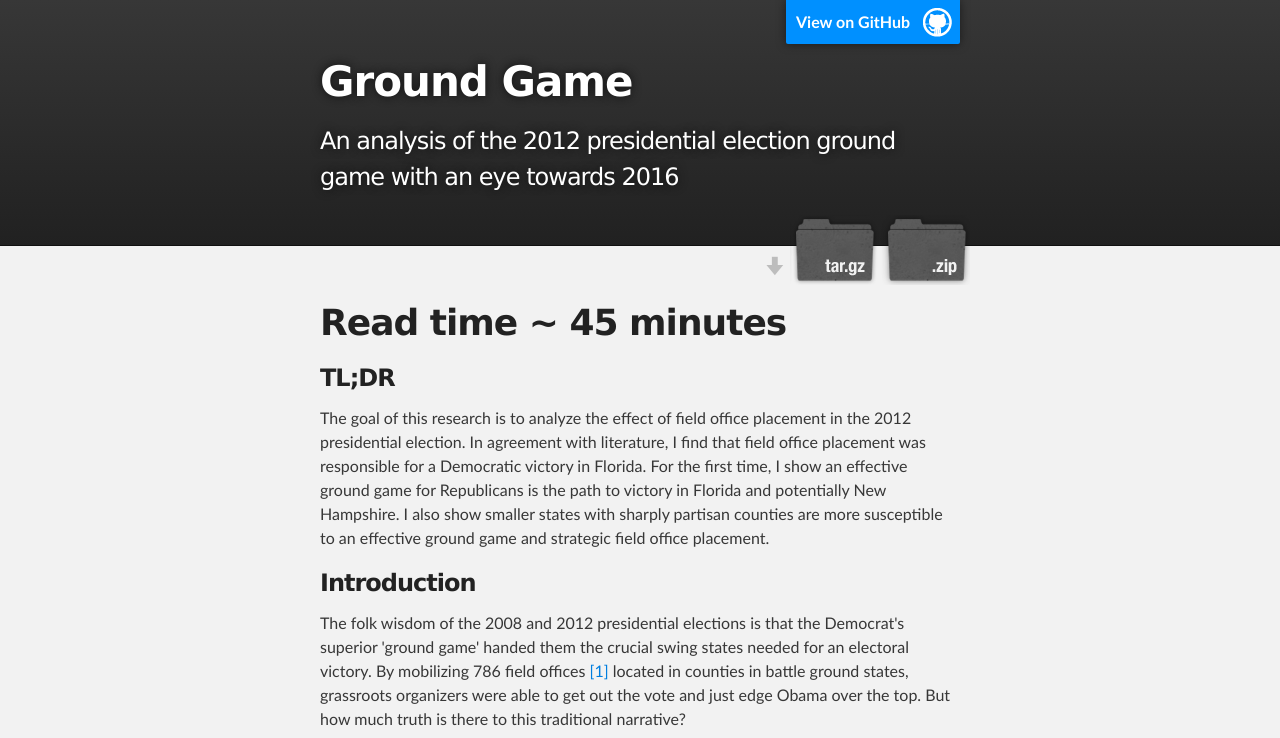
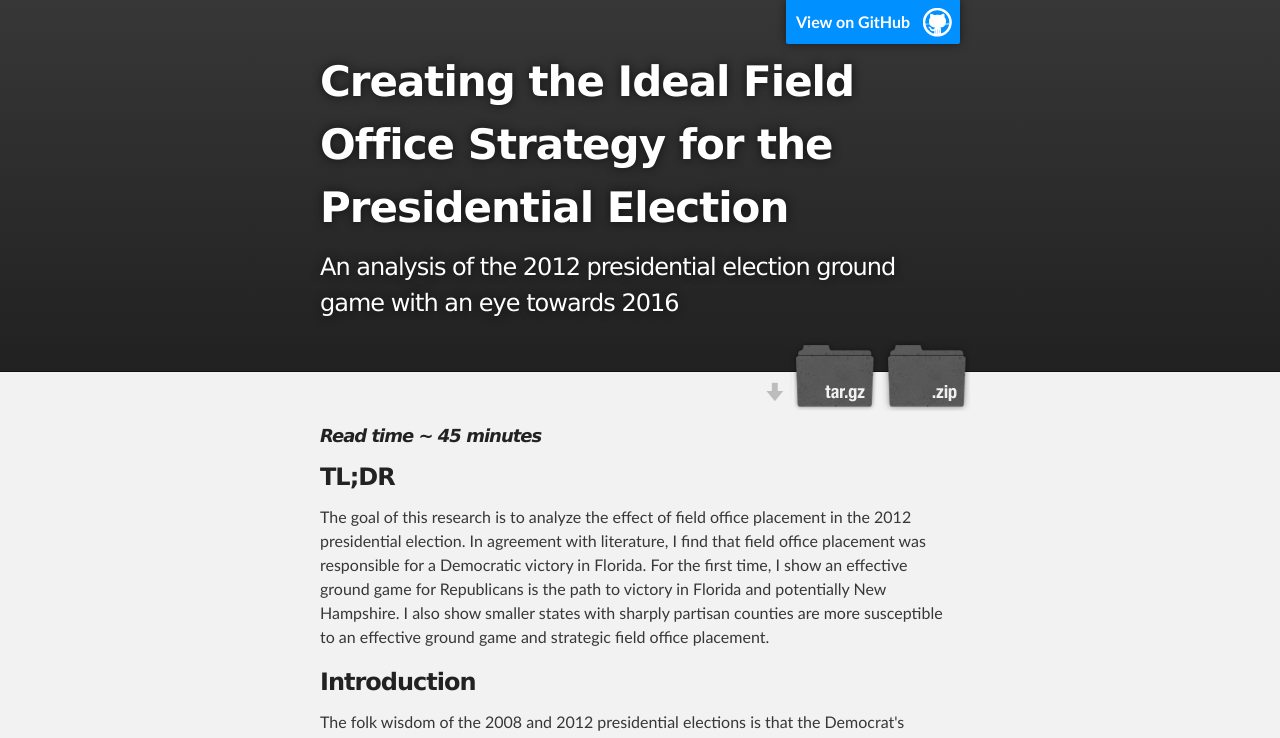
Before and after one commit to SGShuman/ground_game, a plain HTML site: page index.html in a window 1280 px wide. Shown: the top 738 px of the page. Drawn offline with Linux system fonts and the light colour scheme.

Commit message:
Create gh-pages branch via GitHub

```diff
--- a/index.html
+++ b/index.html
@@ -4,11 +4,11 @@
   <head>
     <meta charset='utf-8'>
     <meta http-equiv="X-UA-Compatible" content="chrome=1">
-    <meta name="description" content="Ground Game : An analysis of the 2012 presidential election ground game with an eye towards 2016">
+    <meta name="description" content="Creating the Ideal Field Office Strategy for the Presidential Election : An analysis of the 2012 presidential election ground game with an eye towards 2016">
 
     <link rel="stylesheet" type="text/css" media="screen" href="stylesheets/stylesheet.css">
 
-    <title>Ground Game</title>
+    <title>Creating the Ideal Field Office Strategy for the Presidential Election</title>
   </head>
 
   <body>
@@ -18,7 +18,7 @@
         <header class="inner">
           <a id="forkme_banner" href="https://github.com/SGShuman/ground_game">View on GitHub</a>
 
-          <h1 id="project_title">Ground Game</h1>
+          <h1 id="project_title">Creating the Ideal Field Office Strategy for the Presidential Election</h1>
           <h2 id="project_tagline">An analysis of the 2012 presidential election ground game with an eye towards 2016</h2>
 
             <section id="downloads">
@@ -31,8 +31,9 @@
     <!-- MAIN CONTENT -->
     <div id="main_content_wrap" class="outer">
       <section id="main_content" class="inner">
-        <h1>
-<a id="read-time--45-minutes" class="anchor" href="#read-time--45-minutes" aria-hidden="true"><span class="octicon octicon-link"></span></a>Read time ~ 45 minutes</h1>
+        <h5>
+<a id="read-time--45-minutes" class="anchor" href="#read-time--45-minutes" aria-hidden="true"><span class="octicon octicon-link"></span></a><em>Read time ~ 45 minutes</em>
+</h5>
 
 <h3>
 <a id="tldr" class="anchor" href="#tldr" aria-hidden="true"><span class="octicon octicon-link"></span></a>TL;DR</h3>
@@ -519,7 +520,7 @@ Votes Added <span class="pl-k">=</span> <span class="pl-c1">CVAP</span> <span cl
     <!-- FOOTER  -->
     <div id="footer_wrap" class="outer">
       <footer class="inner">
-        <p class="copyright">Ground Game maintained by <a href="https://github.com/SGShuman">SGShuman</a></p>
+        <p class="copyright">Creating the Ideal Field Office Strategy for the Presidential Election maintained by <a href="https://github.com/SGShuman">SGShuman</a></p>
         <p>Published with <a href="https://pages.github.com">GitHub Pages</a></p>
       </footer>
     </div>
```
Also changed, not shown: params.json (+1 -1 lines).
